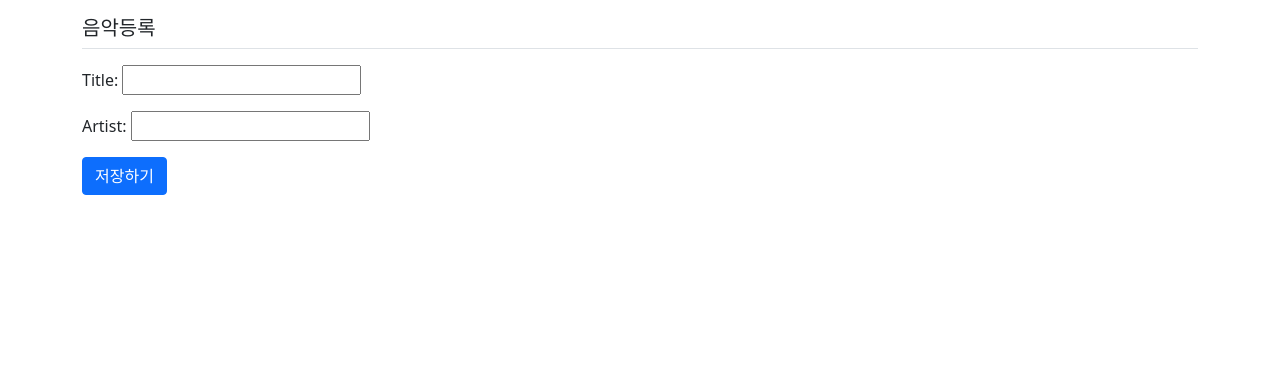
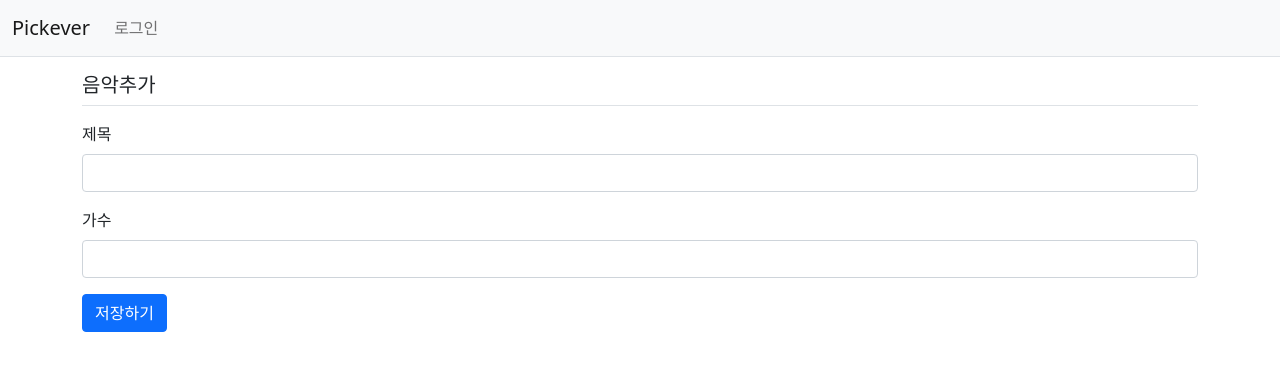
Before and after one commit to jy831/77projects, a Django app: page /pickever/music/create/ in a window 1280 px wide. Shown: the top 371 px of the page. Run offline with Django 4.2, Linux system fonts and the light colour scheme; some libraries are stand-ins or nearby versions.

Commit message:
네비게이션 바 추가

```diff
--- a/pickever/forms.py
+++ b/pickever/forms.py
@@ -6,3 +6,11 @@ class MusicForm(forms.ModelForm):
     class Meta:
         model = Music
         fields = ['title', 'artist']
+        widgets = {
+            'title': forms.TextInput(attrs={'class': 'form-control'}),
+            'artist': forms.TextInput(attrs={'class': 'form-control'}),
+        }
+        labels = {
+            'title': '제목',
+            'artist': '가수',
+        }
--- a/pickever/views.py
+++ b/pickever/views.py
@@ -4,7 +4,7 @@ from .models import Music
 from .forms import MusicForm
 
 def index(request):
-    music_list = Music.objects.order_by('-create_date')
+    music_list = Music.objects.order_by('create_date')
     context = {'music_list': music_list}
     return render(request, 'pickever/music_list.html', context)
 
--- a/templates/base.html
+++ b/templates/base.html
@@ -12,9 +12,13 @@
     <title>Hello, pybo!</title>
 </head>
 <body>
+<!-- 네비게이션바 -->
+{% include "navbar.html" %}
 <!-- 기본 템플릿 안에 삽입될 내용 Start -->
 {% block content %}
 {% endblock %}
 <!-- 기본 템플릿 안에 삽입될 내용 End -->
+<!-- Bootstrap JS -->
+<script src="{% static 'bootstrap.min.js' %}"></script>
 </body>
 </html>
--- /dev/null
+++ b/templates/navbar.html
@@ -0,0 +1,21 @@
+<!-- 네비게이션바 -->
+<nav class="navbar navbar-expand-lg navbar-light bg-light border-bottom">
+    <div class="container-fluid">
+        <a class="navbar-brand" href="{% url 'pickever:index' %}">Pickever</a>
+        <button class="navbar-toggler" type="button"
+                data-bs-toggle="collapse"
+                data-bs-target="#navbarSupportedContent"
+                aria-controls="navbarSupportedContent"
+                aria-expanded="false"
+                aria-label="Toggle navigation">
+            <span class="navbar-toggler-icon"></span>
+        </button>
+        <div class="collapse navbar-collapse" id="navbarSupportedContent">
+            <ul class="navbar-nav me-auto mb-2 mb-lg-0">
+                <li class="nav-item">
+                    <a class="nav-link" href="#">로그인</a>
+                </li>
+            </ul>
+        </div>
+    </div>
+</nav>
--- a/templates/pickever/music_form.html
+++ b/templates/pickever/music_form.html
@@ -1,10 +1,34 @@
 {% extends 'base.html' %}
+
 {% block content %}
 <div class="container">
-    <h5 class="my-3 border-bottom pb-2">음악등록</h5>
+    <h5 class="my-3 border-bottom pb-2">음악추가</h5>
     <form method="post">
         {% csrf_token %}
-        {{ form.as_p }}
+        <!-- 오류표시 Start -->
+        {% if form.errors %}
+        <div class="alert alert-danger" role="alert">
+            {% for field in form %}
+            {% if field.errors %}
+            <div>
+                <strong>{{ field.label }}</strong>
+                {{ field.errors }}
+            </div>
+            {% endif %}
+            {% endfor %}
+        </div>
+        {% endif %}
+        <!-- 오류표시 End -->
+        <div class="mb-3">
+            <label for="title" class="form-label">제목</label>
+            <input type="text" class="form-control" name="title" id="title"
+                   value="{{ form.title.value|default_if_none:'' }}">
+        </div>
+        <div class="mb-3">
+            <label for="artist" class="form-label">가수</label>
+            <input type="text" class="form-control" name="artist" id="artist"
+                   value="{{ form.artist.value|default_if_none:'' }}">
+        </div>
         <button type="submit" class="btn btn-primary">저장하기</button>
     </form>
 </div>
--- a/templates/pickever/music_list.html
+++ b/templates/pickever/music_list.html
@@ -2,9 +2,9 @@
 {% block content %}
 <div class="container my-3">
     <table class="table">
-        <p><a href="{% url 'pickever:music_create' %}" class="btn btn-primary">음악 추가하기</a></p>
+        <p><a href="{% url 'pickever:music_create' %}" class="btn btn-danger">음악 추가하기</a></p>
         <thead>
-        <tr class="table-dark">
+        <tr class="table-danger">
             <th>번호</th>
             <th>음악</th>
             <th>작성일시</th>
@@ -16,7 +16,7 @@
         <tr>
             <td>{{ forloop.counter }}</td>
             <td>
-                <li>{{ music.title }}-{{ music.artist }}</a></li>
+                {{ music.title }} - {{ music.artist }}</a>
             </td>
             <td>{{ music.create_date }}</td>
         </tr>
```
